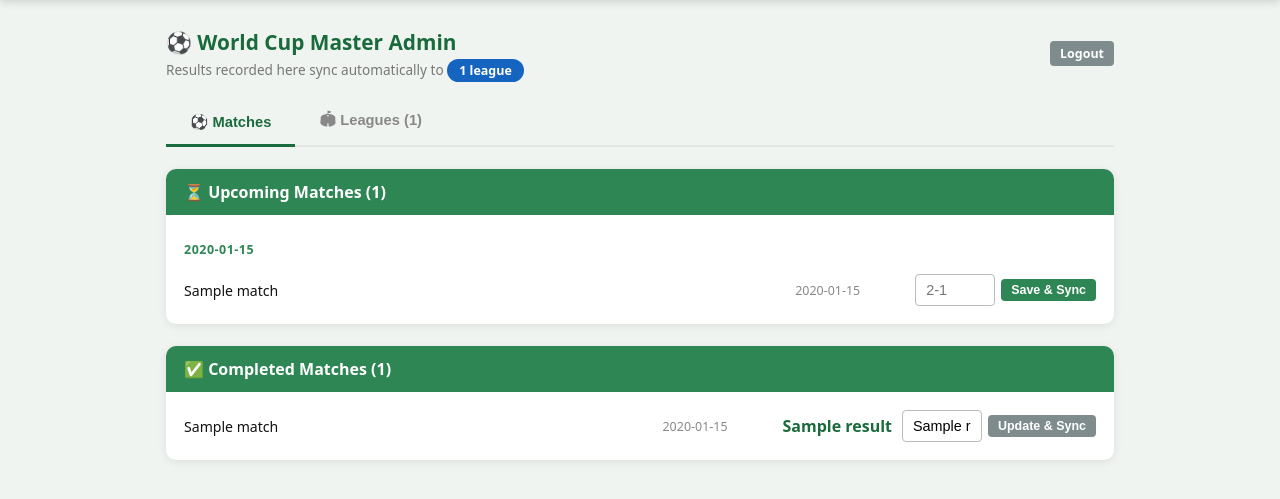
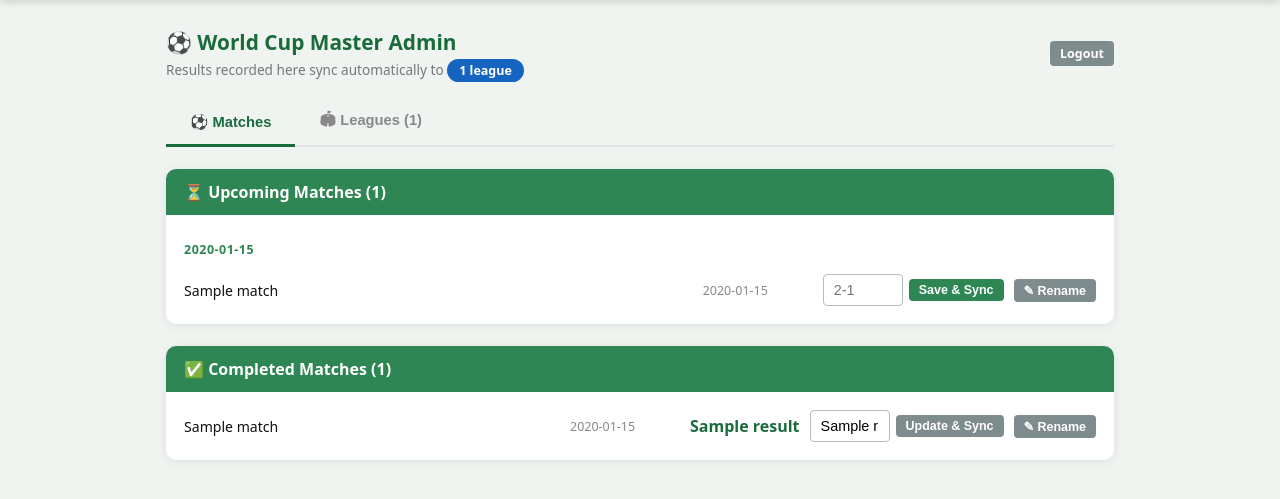
Before and after one commit to DenKula/worldcup-prediction-league, a Flask app: template templates/master_dashboard.html in a window 1280 px wide. Shown: the part 54-553 px from the top of the page. Run offline with Flask 3, Linux system fonts and the light colour scheme; the template is opened without the code that fills it: most values are stand-ins (such as "Sample title", 1, 10 or a date in 2020).

Commit message:
Add match name editing to league admin and WC master admin
- League admin edit-match page now includes a Match Name field that saves alongside predictions
- WC master admin gets an inline ✎ Rename button per match row that propagates the rename to all WorldCup-template leagues

Co-Authored-By: Claude Sonnet 4.6 <noreply@anthropic.com>

```diff
--- a/app.py
+++ b/app.py
@@ -599,6 +599,10 @@ def league_admin_edit_match(code, match_id):
                 elif get_outcome(pred) == old_outcome:
                     s["outcome_correct"] = max(0, s["outcome_correct"] - 1)
 
+        new_name = request.form.get("match_name", "").strip()
+        if new_name:
+            match["name"] = new_name
+
         new_preds = {}
         for player in data["players"]:
             pred = request.form.get(f"pred_{player}", "").strip()
@@ -803,6 +807,48 @@ def master_result():
     return redirect(url_for("master_dashboard"))
 
 
+@app.route("/worldcup/admin/rename", methods=["POST"])
+def master_rename_match():
+    if not session.get("master_admin"):
+        return redirect(url_for("master_login"))
+    data     = load_master()
+    match_id = request.form.get("match_id")
+    new_name = request.form.get("new_name", "").strip()
+    match    = next((m for m in data["matches"] if m["id"] == match_id), None)
+    if not match:
+        flash("Match not found.", "error")
+        return redirect(url_for("master_dashboard"))
+    if not new_name:
+        flash("Name cannot be empty.", "error")
+        return redirect(url_for("master_dashboard"))
+
+    old_name     = match["name"]
+    old_datetime = match["datetime"]
+    match["name"] = new_name
+    _save_master(data)
+
+    index  = load_index()
+    synced = 0
+    for code in index:
+        league_data = load_league(code)
+        if league_data is None:
+            continue
+        if league_data["meta"].get("template") != "worldcup":
+            continue
+        m = next(
+            (m for m in league_data["matches"]
+             if m["name"] == old_name and m["datetime"] == old_datetime),
+            None,
+        )
+        if m:
+            m["name"] = new_name
+            save_league(code, league_data)
+            synced += 1
+
+    flash(f"Renamed to '{new_name}' · updated {synced} league(s).", "success")
+    return redirect(url_for("master_dashboard"))
+
+
 @app.route("/worldcup/admin/logout")
 def master_logout():
     session.pop("master_admin", None)
--- a/templates/master_dashboard.html
+++ b/templates/master_dashboard.html
@@ -14,6 +14,8 @@
                letter-spacing:.5px;margin:16px 0 8px}
 .sync-badge{background:#1565c0;color:white;border-radius:20px;padding:3px 12px;
             font-size:.78rem;font-weight:700}
+.rename-form{display:none;gap:6px;align-items:center;margin-top:6px}
+.rename-form input{flex:1;min-width:0;font-size:.82rem}
 .tabs{display:flex;gap:0;border-bottom:2px solid #e5e5e5;margin-bottom:22px}
 .tab-btn{background:none;border:none;padding:10px 24px;font-size:.92rem;font-weight:700;
          color:#888;cursor:pointer;border-bottom:3px solid transparent;margin-bottom:-2px;
@@ -57,13 +59,23 @@
           {% set ns.current_date = mdate %}
           <div class="section-title">{{ fmt_dt(match.datetime).split(',')[0] }}</div>
         {% endif %}
-        <div class="match-result-row">
+        <div class="match-result-row" style="flex-wrap:wrap">
           <div class="mr-name">{{ match.name }}</div>
           <div class="mr-time">{{ fmt_dt(match.datetime) }}</div>
           <form method="post" action="{{ url_for('master_result') }}" class="mr-form">
             <input type="hidden" name="match_id" value="{{ match.id }}">
             <input type="text" name="actual" placeholder="2-1" title="Final score">
             <button type="submit" class="btn btn-green btn-sm">Save &amp; Sync</button>
+          </form>
+          <button type="button" class="btn btn-gray btn-sm"
+                  onclick="toggleRename(this)">✎ Rename</button>
+          <form method="post" action="{{ url_for('master_rename_match') }}"
+                class="rename-form" style="width:100%">
+            <input type="hidden" name="match_id" value="{{ match.id }}">
+            <input type="text" name="new_name" value="{{ match.name }}" required style="flex:1">
+            <button type="submit" class="btn btn-green btn-sm">Save</button>
+            <button type="button" class="btn btn-gray btn-sm"
+                    onclick="toggleRename(this.closest('.match-result-row').querySelector('button'))">Cancel</button>
           </form>
         </div>
       {% endfor %}
@@ -76,7 +88,7 @@
     <div class="card-hd">✅ Completed Matches ({{ completed|length }})</div>
     <div class="card-body" style="padding:10px 18px">
       {% for match in completed|reverse %}
-      <div class="match-result-row">
+      <div class="match-result-row" style="flex-wrap:wrap">
         <div class="mr-name">{{ match.name }}</div>
         <div class="mr-time">{{ fmt_dt(match.datetime) }}</div>
         <div class="mr-result">{{ match.result }}</div>
@@ -84,6 +96,16 @@
           <input type="hidden" name="match_id" value="{{ match.id }}">
           <input type="text" name="actual" value="{{ match.result }}" title="Update result">
           <button type="submit" class="btn btn-gray btn-sm">Update &amp; Sync</button>
+        </form>
+        <button type="button" class="btn btn-gray btn-sm"
+                onclick="toggleRename(this)">✎ Rename</button>
+        <form method="post" action="{{ url_for('master_rename_match') }}"
+              class="rename-form" style="width:100%">
+          <input type="hidden" name="match_id" value="{{ match.id }}">
+          <input type="text" name="new_name" value="{{ match.name }}" required style="flex:1">
+          <button type="submit" class="btn btn-green btn-sm">Save</button>
+          <button type="button" class="btn btn-gray btn-sm"
+                  onclick="toggleRename(this.closest('.match-result-row').querySelector('button'))">Cancel</button>
         </form>
       </div>
       {% endfor %}
@@ -140,6 +162,13 @@ function switchTab(name, btn) {
   document.getElementById('tab-' + name).classList.add('active');
   btn.classList.add('active');
 }
+function toggleRename(btn) {
+  const row  = btn.closest('.match-result-row');
+  const form = row.querySelector('.rename-form');
+  const open = form.style.display === 'flex';
+  form.style.display = open ? 'none' : 'flex';
+  if (!open) row.querySelector('.rename-form input[name="new_name"]').focus();
+}
 </script>
 
 {% endblock %}
```
Also changed, not shown: templates/admin_edit_match.html (+8 -0 lines).
